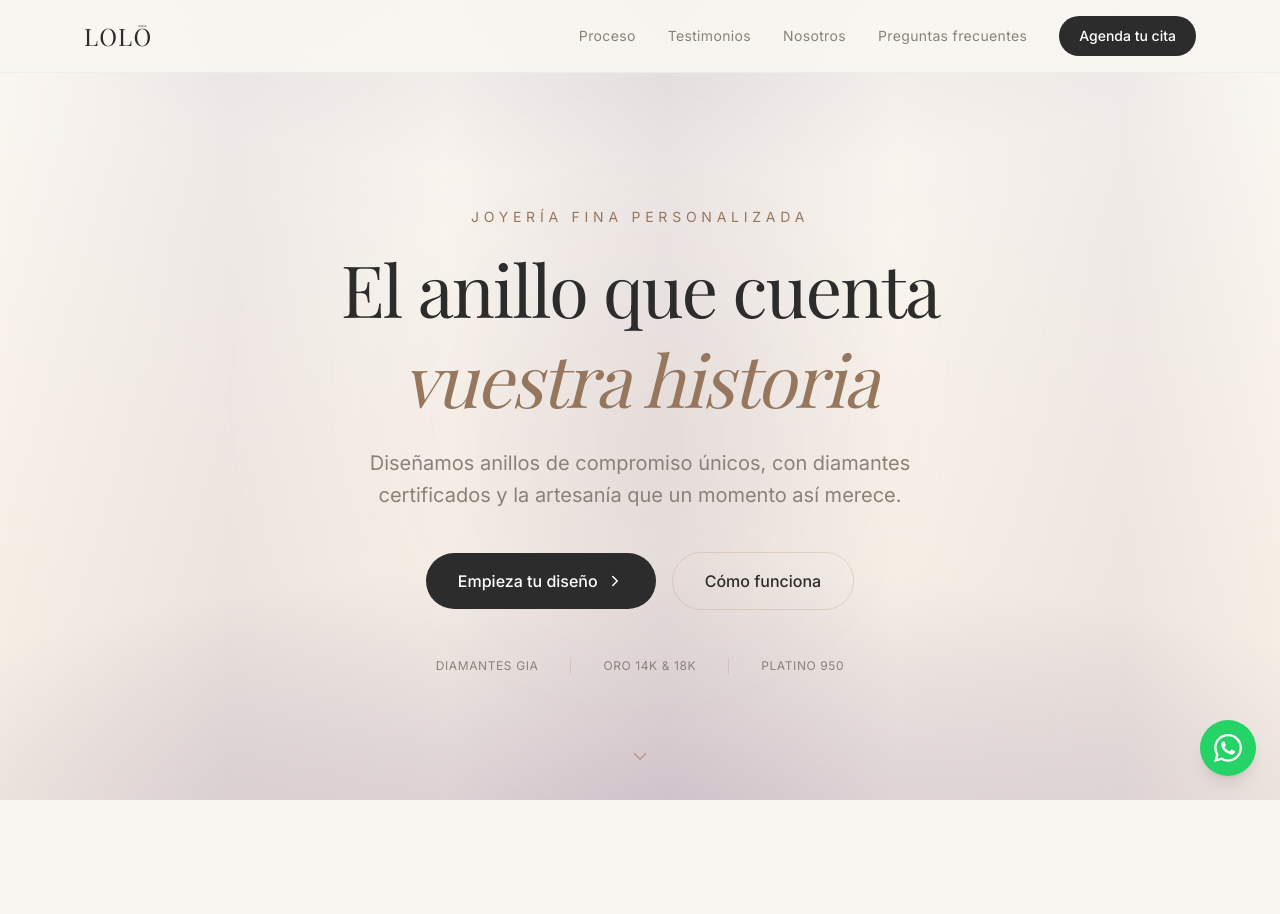
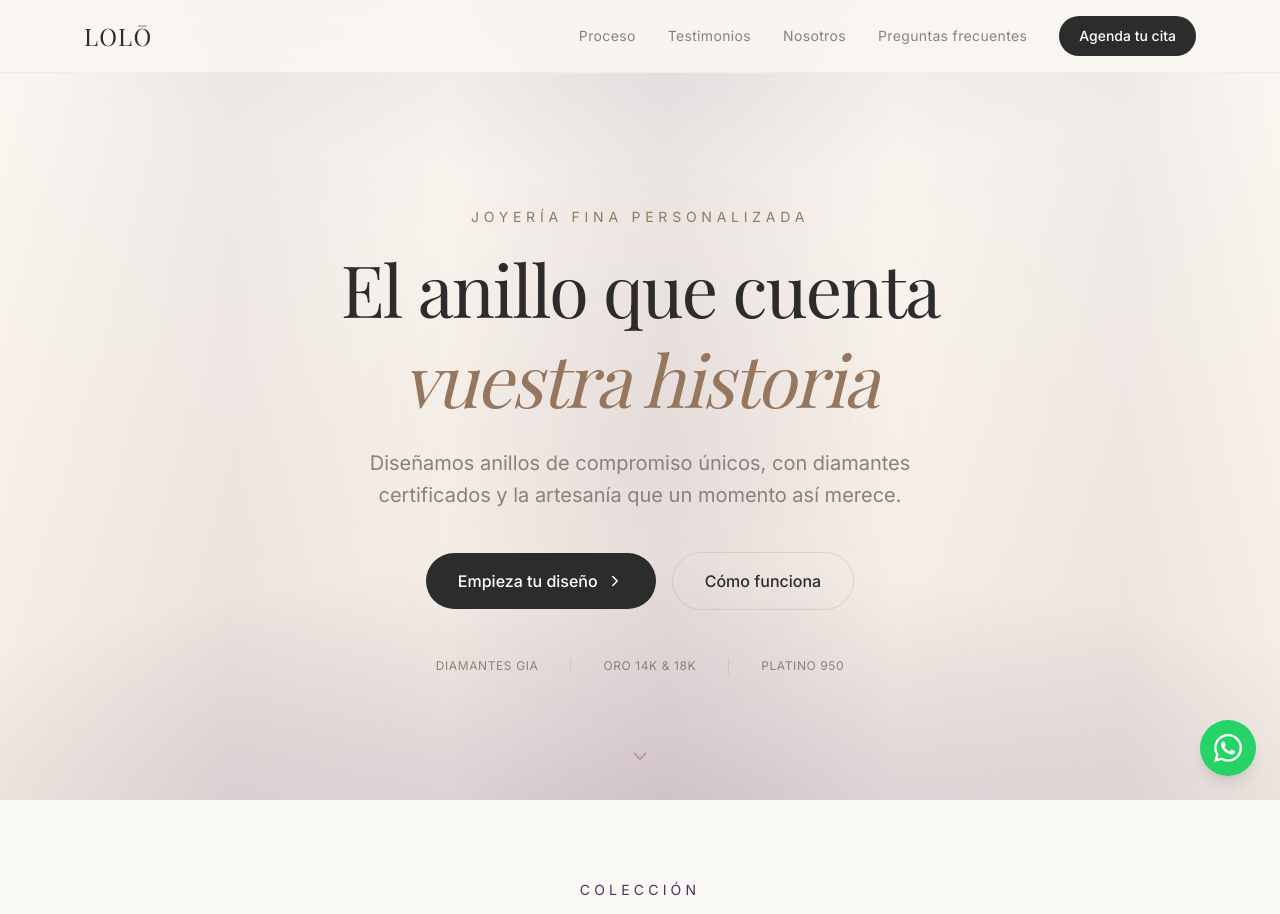
Before and after one commit to santirc95/lolo-website, a Next.js app: page / in a window 1280 px wide. Shown: the top 914 px of the page. Built offline with nearby package versions, Linux system fonts and the light colour scheme; a web font is replaced by a local one.

Commit message:
Update page.tsx

```diff
--- a/src/app/page.tsx
+++ b/src/app/page.tsx
@@ -1,5 +1,6 @@
 import Header from "@/components/Header";
 import Hero from "@/components/Hero";
+import PiecesCarousel from "@/components/PiecesCarousel";
 import Styles from "@/components/Styles";
 import Process from "@/components/Process";
 import Testimonials from "@/components/Testimonials";
@@ -17,6 +18,7 @@ export default function Home() {
       <Header />
       <main>
         <Hero />
+        <PiecesCarousel />
         <Styles />
         <Process />
         <Testimonials />
```
